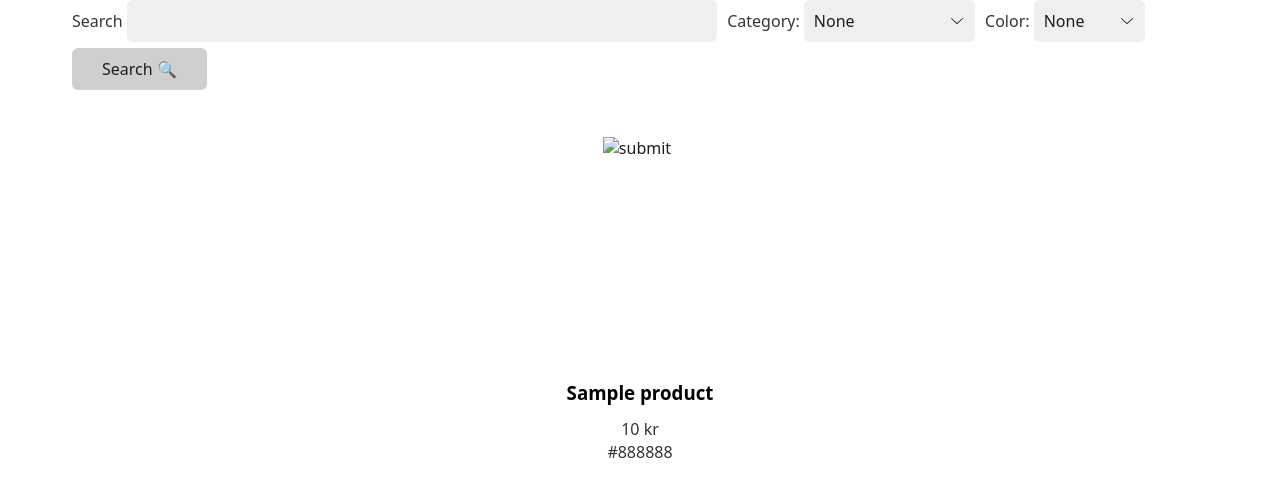
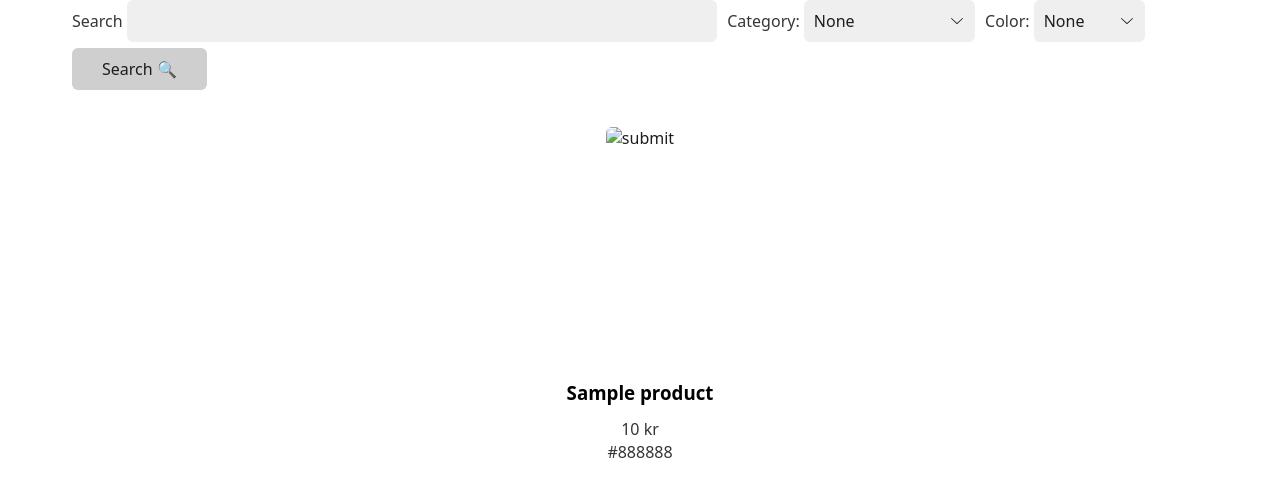
Before and after one commit to JohnnyHellstrom/sinus, a PHP site: page / in a window 1280 px wide. Shown: the part 108-593 px from the top of the page. Run offline with PHP 8.4, Linux system fonts and the light colour scheme; tables that the repository leaves empty or names only in its code hold one stand-in row (values such as "Sample post").

Commit message:
cards fixed

```diff
--- a/css/main.css
+++ b/css/main.css
@@ -62,7 +62,10 @@ fieldset{
    margin: 0.5rem;
 
 }
-
+.card input[type=image]{
+   margin: 0;
+   padding: 0;
+}
 .product-cards{
    width: 100%;
    display: flex;
```
